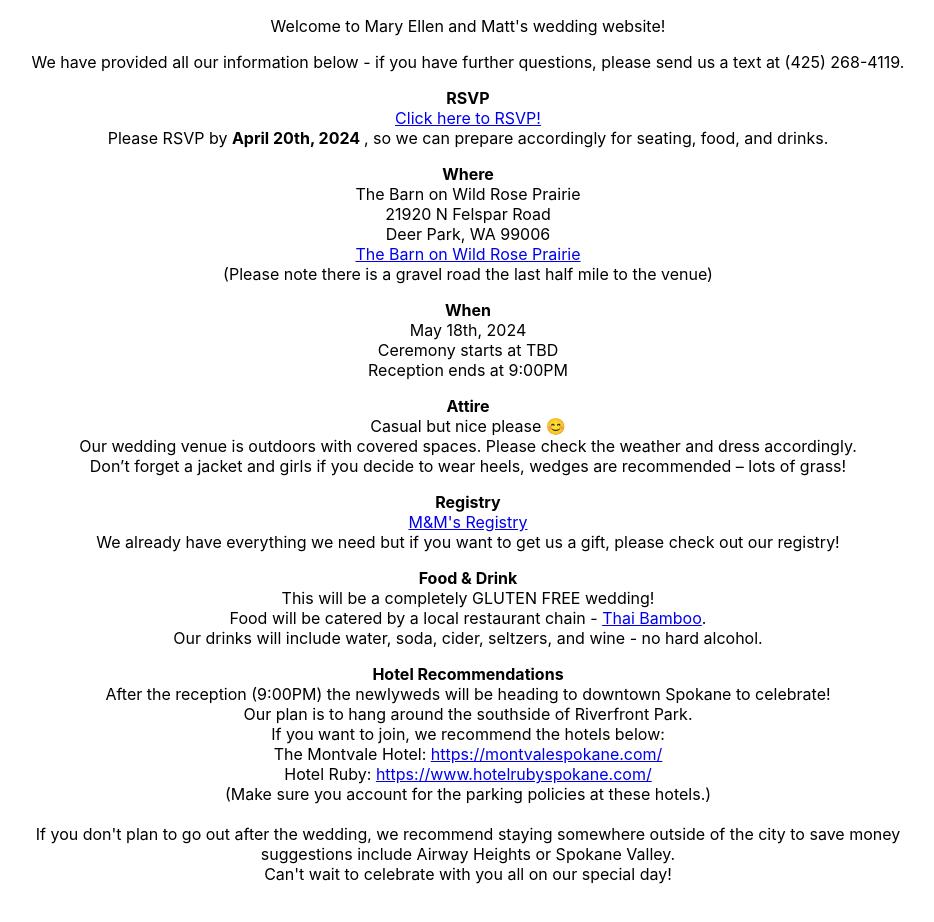
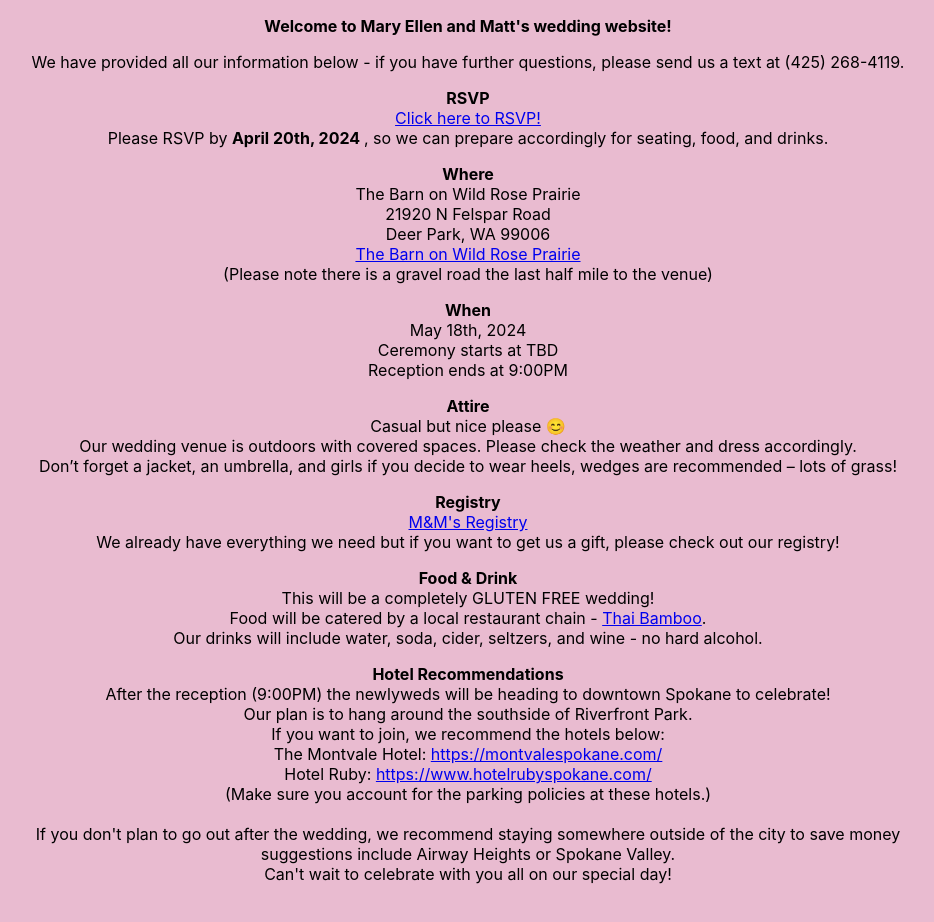
Before and after one commit to mattmarelli/weddingwebsite, a React (Create React App) app: page / in a window 1280 px wide. Shown: the top 922 px of the page, without its empty margins (172-1106 px from the left). Built offline with nearby package versions, Linux system fonts and the light colour scheme.

Commit message:
Changes to background and an umbrella reminder

```diff
--- a/src/App.css
+++ b/src/App.css
@@ -1,5 +1,6 @@
 .App {
   text-align: center;
+  background-color:  rgb(233, 187, 208);
 }
 
 .App-logo {
--- a/src/App.js
+++ b/src/App.js
@@ -6,7 +6,7 @@ function App() {
   return (
     <div className="App scrollable">
       <header>
-        <p>
+        <p className='bold-word'>
           Welcome to Mary Ellen and Matt's wedding website!
         </p>
         <p>
@@ -39,7 +39,7 @@ function App() {
           <span className='bold-word'> Attire </span><br/>
           Casual but nice please 😊<br/>
           Our wedding venue is outdoors with covered spaces. Please check the weather and dress accordingly.<br/>
-          Don’t forget a jacket and girls if you decide to wear heels, wedges are recommended – lots of grass!
+          Don’t forget a jacket, an umbrella, and girls if you decide to wear heels, wedges are recommended – lots of grass!
         </p>
         <p>
           <span className='bold-word'> Registry </span><br/>
--- a/src/styles.css
+++ b/src/styles.css
@@ -18,3 +18,7 @@
     height: 1000px;
     overflow-y: scroll;
 }
+
+.white-text {
+    color: white;
+}
```
